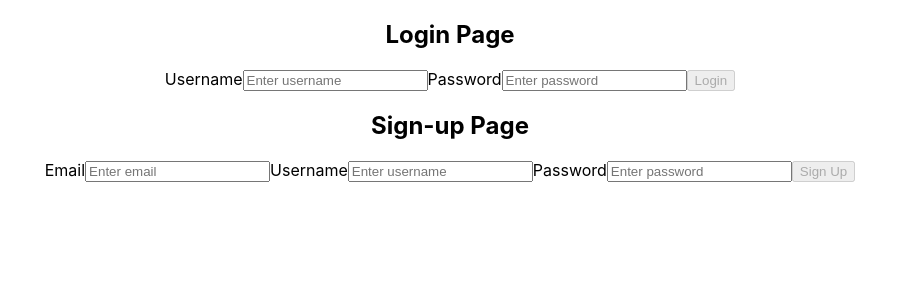
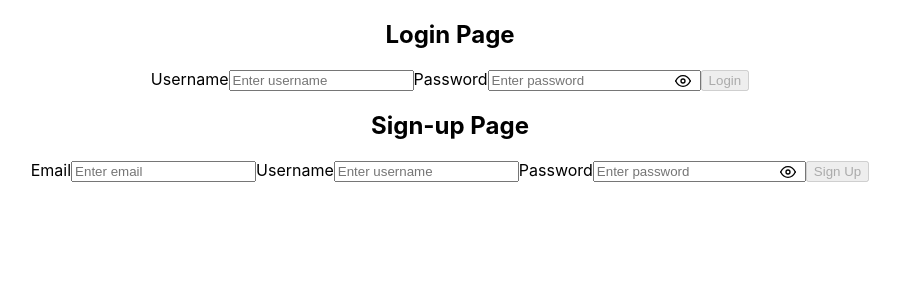
Before and after one commit to kylegreen149/login-page, a React (Create React App) app: page / in a window 1280 px wide. Shown: the top 300 px of the page, without its empty margins (190-1090 px from the left). Built offline with nearby package versions, Linux system fonts and the light colour scheme.

Commit message:
Import css file to PasswordInput Component to incorporate styling, then add PasswordInput to Login/Signup Components

```diff
--- a/src/App.css
+++ b/src/App.css
@@ -7,32 +7,10 @@
   pointer-events: none;
 }
 
-@media (prefers-reduced-motion: no-preference) {
-  .App-logo {
-    animation: App-logo-spin infinite 20s linear;
-  }
+.password-show {
+  margin-top: 6px;
 }
 
-.App-header {
-  background-color: #282c34;
-  min-height: 100vh;
-  display: flex;
-  flex-direction: column;
-  align-items: center;
-  justify-content: center;
-  font-size: calc(10px + 2vmin);
-  color: white;
+.password-hide {
+  margin-top: 6px;
 }
-
-.App-link {
-  color: #61dafb;
-}
-
-@keyframes App-logo-spin {
-  from {
-    transform: rotate(0deg);
-  }
-  to {
-    transform: rotate(360deg);
-  }
-}
--- a/src/components/Login.js
+++ b/src/components/Login.js
@@ -1,4 +1,5 @@
 import React, { useState } from "react"
+import PasswordInput from "./PasswordInput"
 
 const Login = () => {
     const [formData, setFormData] = useState({"username": "", "password": ""})
@@ -22,7 +23,7 @@ const Login = () => {
                     <input type="text" name="username" placeholder="Enter username" value={formData.username} onChange={handleChange}/>
                 </label>
                 <label>Password
-                    <input type="password" name="password" placeholder="Enter password" value={formData.password} onChange={handleChange}/>
+                    <PasswordInput value={formData.password} onChange={handleChange} />
                 </label>
                 <button type="submit" disabled={isDisabled}>Login</button>
             </form>
--- a/src/components/PasswordInput.js
+++ b/src/components/PasswordInput.js
@@ -1,6 +1,7 @@
 import React, { useState } from "react"
-import { ReactComponent as EyeIcon} from "./eye-password-show"
-import { ReactComponent as EyeIcon2} from "./eye-password-hide"
+import '../App.css';
+import { ReactComponent as PasswordShow} from "../eye-password-show.svg"
+import { ReactComponent as PasswordHide} from "../eye-password-hide.svg"
 
 const PasswordInput = ({value, onChange}) => {
     const [showPassword, setShowPassword] = useState(false)
@@ -19,13 +20,14 @@ const PasswordInput = ({value, onChange}) => {
             onClick={() => setShowPassword(!showPassword)}
             style={{
             position: "absolute",
-            right: "5px",
+            right: "10px",
             top: "50%",
             transform: "translateY(-50%)",
             cursor: "pointer",
+            fontSize: "16px"
             }}
         >
-            {showPassword ? <EyeIcon2 /> : <EyeIcon />}
+            {showPassword ? <PasswordHide className="password-hide" width="16px" height="16px"/> : <PasswordShow className="password-show" width="16px" height="16px"/>}
         </span>
         </div>
 
--- a/src/components/Signup.js
+++ b/src/components/Signup.js
@@ -1,4 +1,5 @@
 import React, { useState } from "react"
+import PasswordInput from "./PasswordInput"
 
 const Signup = () => {
     const [formData, setFormData] = useState({"email": "", "username": "", "password": ""})
@@ -78,7 +79,7 @@ const Signup = () => {
                     {errors.username && <p style={{ color: "red" }}>{errors.username}</p>}
                 </label>
                 <label>Password
-                    <input type="password" name="password" placeholder="Enter password" value={formData.password} onChange={handleChange}/>
+                    <PasswordInput value={formData.password} onChange={handleChange} />
                     {errors.password && <p style={{ color: "red" }}>{errors.password}</p>}
                 </label>
                 <button type="submit" disabled={isDisabled}>Sign Up</button>
```
